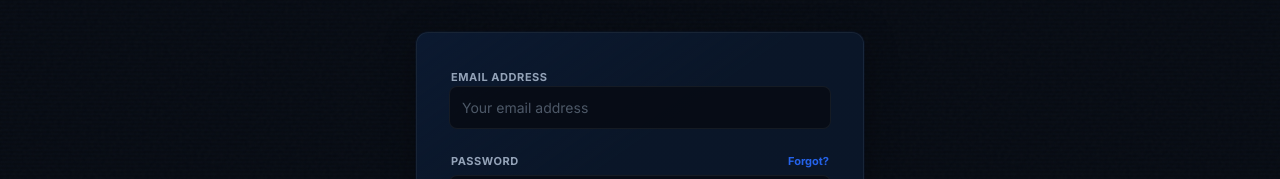
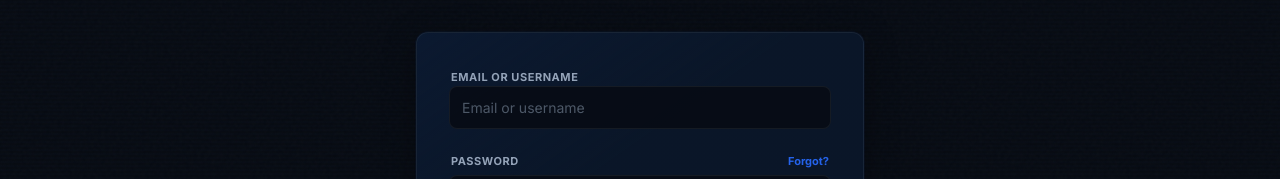
Before and after one commit to SirYadav1/zyphron-free-dash, a Vue app: page /login in a window 1280 px wide. Shown: the part 271-450 px from the top of the page. Built offline with nearby package versions, Linux system fonts and the light colour scheme.

Commit message:
feat: login with username or email

```diff
--- a/client/views/LoginView.vue
+++ b/client/views/LoginView.vue
@@ -17,14 +17,14 @@
           </div>
 
           <div class="space-y-1.5" style="animation: slideUp 0.4s ease-out 0.3s both;">
-            <label for="email" class="text-[11px] font-bold text-text-muted uppercase tracking-wider ml-0.5">Email Address</label>
+            <label for="email" class="text-[11px] font-bold text-text-muted uppercase tracking-wider ml-0.5">Email or Username</label>
             <input
               id="email"
               v-model="email"
-              type="email"
+              type="text"
               required
               class="input-field"
-              placeholder="Your email address"
+              placeholder="Email or username"
             />
           </div>
 
--- a/src/auth/auth.service.ts
+++ b/src/auth/auth.service.ts
@@ -149,7 +149,12 @@ export class AuthService {
   }
 
   async login(dto: LoginDto) {
-    let user = await this.userRepo.findOne({ where: { email: dto.email } });
+    const identifier = dto.email.trim().toLowerCase();
+    let user = await this.userRepo.findOne({ where: { email: identifier } });
+    if (!user) {
+      // try by username
+      user = await this.userRepo.findOne({ where: { username: identifier } });
+    }
     if (!user || !user.password_hash) {
       throw new UnauthorizedException('Invalid credentials');
     }
@@ -216,7 +221,11 @@ export class AuthService {
    * Complete login with 2FA verification
    */
   async loginWith2FA(email: string, code: string) {
-    const user = await this.userRepo.findOne({ where: { email } });
+    const identifier = email.trim().toLowerCase();
+    let user = await this.userRepo.findOne({ where: { email: identifier } });
+    if (!user) {
+      user = await this.userRepo.findOne({ where: { username: identifier } });
+    }
     if (!user || !user.password_hash) {
       throw new UnauthorizedException('Invalid credentials');
     }
--- a/src/auth/dto/login.dto.ts
+++ b/src/auth/dto/login.dto.ts
@@ -1,7 +1,8 @@
-import { IsString, IsEmail, MinLength } from 'class-validator';
+import { IsString, MinLength } from 'class-validator';
 
 export class LoginDto {
-  @IsEmail()
+  @IsString()
+  @MinLength(1)
   email: string;
 
   @IsString()
```
